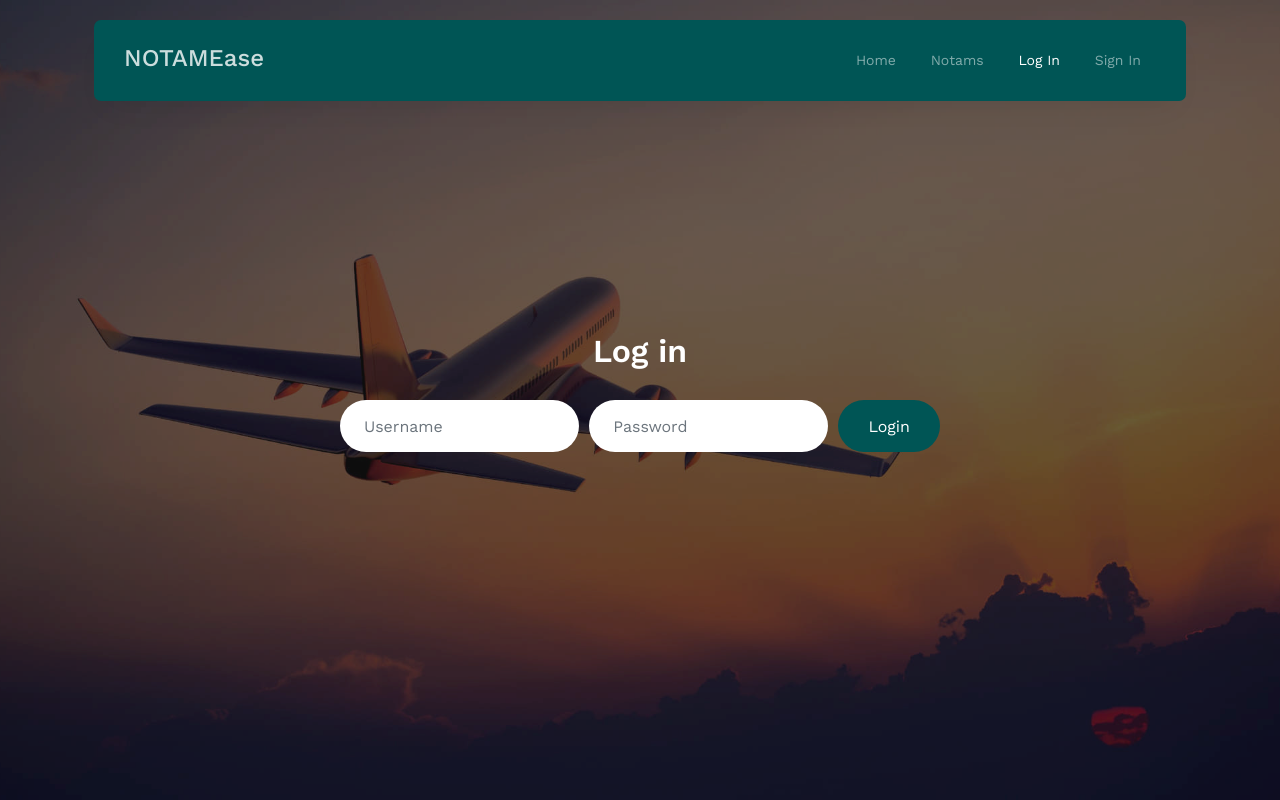
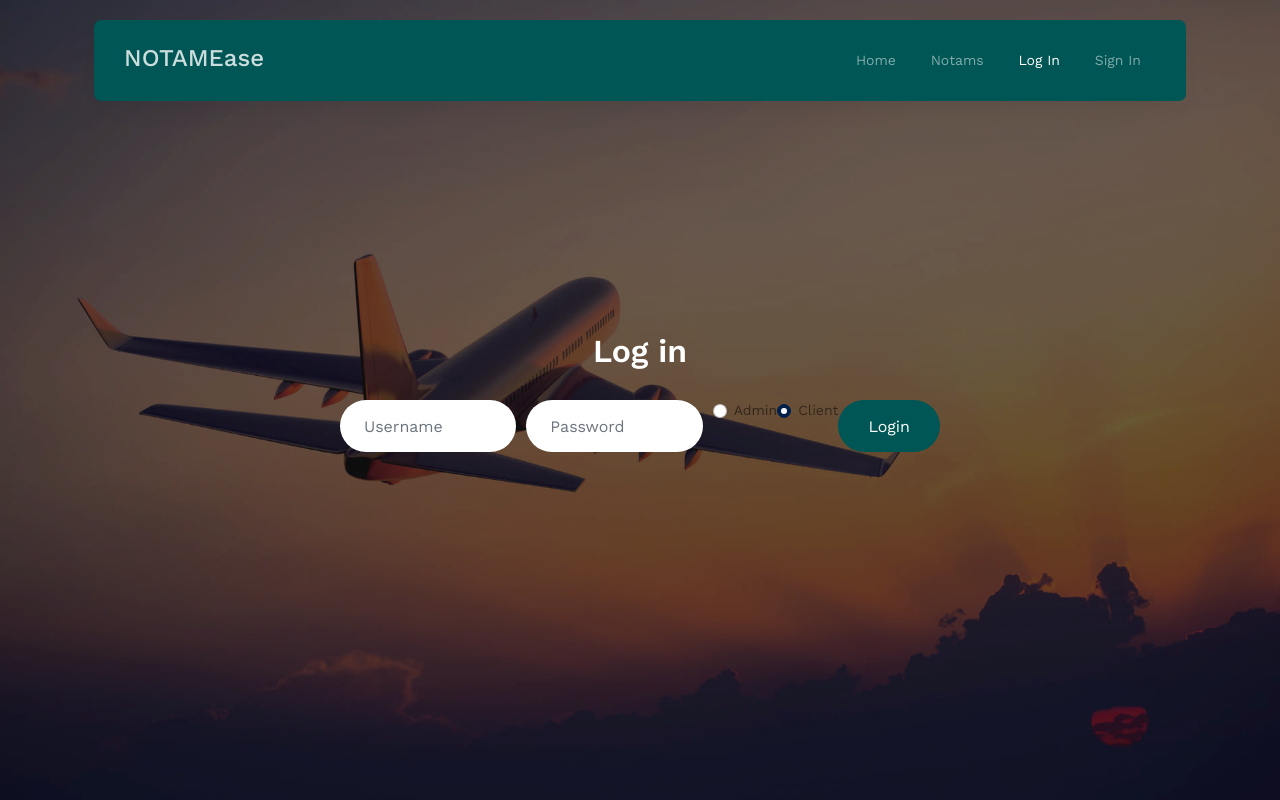
Before and after one commit to AllanB274/NOTAM_manager_BE, a Flask app: page /compte in a window 1280 px wide. Run offline with Flask 3, Linux system fonts and the light colour scheme; some libraries are stand-ins or nearby versions.

Commit message:
creation bouton role

```diff
--- a/notam_groupeA/SiteNotam/template/compte.html
+++ b/notam_groupeA/SiteNotam/template/compte.html
@@ -43,6 +43,18 @@
                 class="form-control px-4"
                 placeholder="Password"
               />
+              <div class="form-check">
+                <input class="form-check-input" type="radio" name="radioDefault" id="radioDefault1">
+                  <label class="form-check-label" for="radioDefault1">
+                    Admin
+                  </label>
+              </div>
+              <div class="form-check">
+                <input class="form-check-input" type="radio" name="radioDefault" id="radioDefault2" checked>
+                  <label class="form-check-label" for="radioDefault2">
+                    Client
+                  </label>
+              </div>
               <button type="submit" class="btn btn-primary">Login</button>
             </form>
           </div>
```
